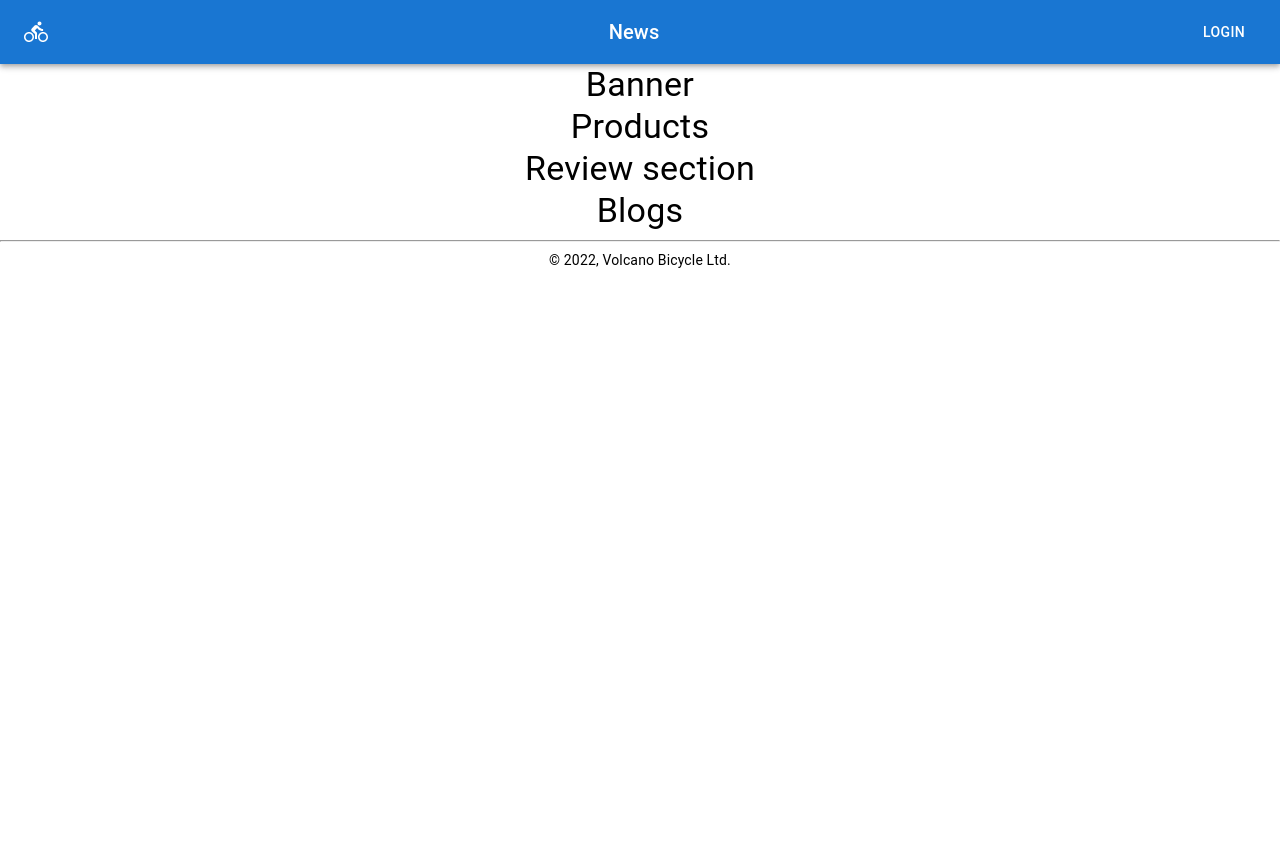
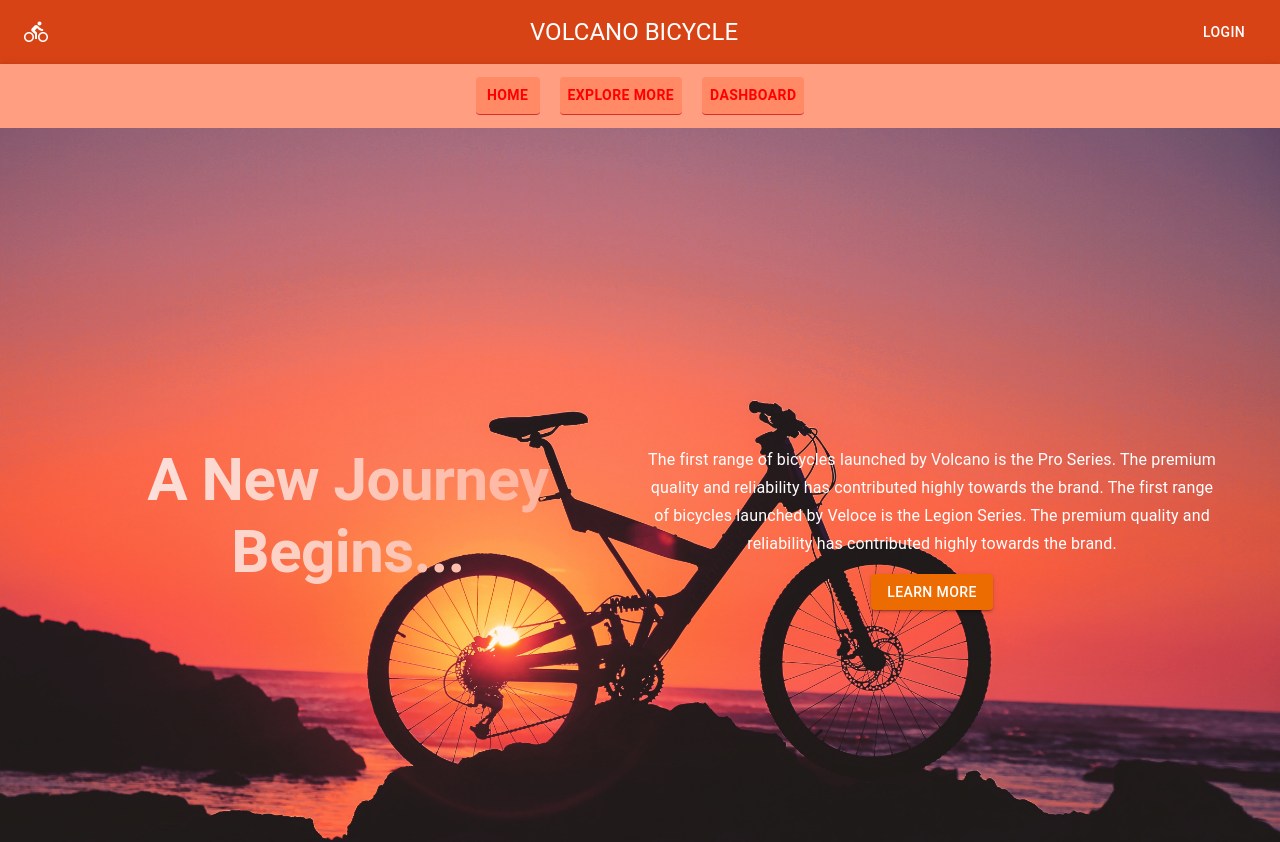
Before and after one commit to asifhassan8231/bicycle-shop-mongodb-node-client, a React (Create React App) app: page / in a window 1280 px wide. Shown: the top 842 px of the page. Before the commit the page ends 800 px from the top, so only its background shows below. Built offline with nearby package versions, Linux system fonts and the light colour scheme.

Commit message:
banner added

```diff
--- a/src/App.js
+++ b/src/App.js
@@ -1,5 +1,7 @@
 import { BrowserRouter, Switch, Route } from 'react-router-dom';
 import './App.css';
+import Dashboard from './components/Dashboard/Dashboard/Dashboard';
+import Explore from './components/Explore/Explore/Explore';
 import Home from './components/Home/Home/Home';
 
 function App() {
@@ -10,8 +12,14 @@ function App() {
           <Route exact path="/">
             <Home></Home>
           </Route>
-          <Route>
-
+          <Route path="/home">
+            <Home></Home>
+          </Route>
+          <Route path="/explore">
+            <Explore></Explore>
+          </Route>
+          <Route path="/dashboard">
+            <Dashboard></Dashboard>
           </Route>
         </Switch>
       </BrowserRouter>
--- /dev/null
+++ b/src/components/Dashboard/Dashboard/Dashboard.js
@@ -0,0 +1,12 @@
+import { Typography } from '@mui/material';
+import React from 'react';
+
+const Dashboard = () => {
+    return (
+        <>
+            <Typography>Dashboard</Typography>
+        </>
+    );
+};
+
+export default Dashboard;
--- /dev/null
+++ b/src/components/Explore/Explore/Explore.js
@@ -0,0 +1,12 @@
+import React from 'react';
+import MoreProducts from '../MoreProducts/MoreProducts';
+
+const Explore = () => {
+    return (
+        <>
+            <MoreProducts></MoreProducts>
+        </>
+    );
+};
+
+export default Explore;
--- /dev/null
+++ b/src/components/Explore/MoreProducts/MoreProducts.js
@@ -0,0 +1,14 @@
+import { Container, Typography } from '@mui/material';
+import React from 'react';
+
+const MoreProducts = () => {
+    return (
+        <Container>
+            <Typography>
+                more products
+            </Typography>
+        </Container>
+    );
+};
+
+export default MoreProducts;
--- a/src/components/Home/Banner/Banner.js
+++ b/src/components/Home/Banner/Banner.js
@@ -1,13 +1,48 @@
-import { Container, Typography } from '@mui/material';
+import { Button, Container, Grid, Typography } from '@mui/material';
+import { Box } from '@mui/system';
 import React from 'react';
+import banner from '../../../images/banner-1.jpg';
 
 const Banner = () => {
+
     return (
-        <Container>
-            <Typography variant="h4">
-                Banner
-            </Typography>
-        </Container>
+        <Box
+            sx={{
+                backgroundImage: `url(${banner})`,
+                height: '100vh',
+                backgroundSize: '100vw 110vh',
+                backgroundRepeat: 'no-repeat',
+                marginTop: '0', display: 'flex',
+                alignItems: 'center'
+            }}>
+            <Container sx={{ flexGrow: 1 }}>
+                <Grid container spacing={2}
+                    style={{
+                        display: 'flex',
+                        alignItems: 'center'
+                    }}
+                >
+                    <Grid item xs={12} md={6} >
+                        <Typography variant='h2' sx={{ mb: 3, fontWeight: 'bold' }} style={{
+                            background: 'linear-gradient(to right, #fbe9e7 0%, #ffab91 100%)',
+                            webkitBackgroundClip: 'text',
+                            webkitTextFillColor: 'transparent'
+                        }}>
+                            A New Journey Begins...
+                        </Typography>
+
+                    </Grid>
+                    <Grid item xs={12} md={6} >
+                        <Typography variant='subtitle1' color="white" sx={{ mb: 2 }}>
+                            The first range of bicycles launched by Volcano is the Pro Series. The premium quality and reliability has contributed highly towards the brand. The first range of bicycles launched by Veloce is the Legion Series. The premium quality and reliability has contributed highly towards the brand.
+                        </Typography>
+                        <Button variant="contained" color="warning">
+                            Learn More
+                        </Button>
+                    </Grid>
+                </Grid>
+            </Container>
+        </Box>
     );
 };
 
--- a/src/components/Home/Home/Home.js
+++ b/src/components/Home/Home/Home.js
@@ -11,8 +11,8 @@ const Home = () => {
     return (
         <>
             <Navigation></Navigation>
+            <Banner></Banner>
             <Container>
-                <Banner></Banner>
                 <Products></Products>
                 <Reviews></Reviews>
                 <Blogs></Blogs>
--- a/src/components/Shared/Navigation/Navigation.js
+++ b/src/components/Shared/Navigation/Navigation.js
@@ -2,11 +2,12 @@ import { AppBar, Button, IconButton, Toolbar, Typography } from '@mui/material';
 import DirectionsBikeIcon from '@mui/icons-material/DirectionsBike';
 import { Box } from '@mui/system';
 import React from 'react';
+import { Link } from 'react-router-dom';
 
 const Navigation = () => {
     return (
         <Box sx={{ flexGrow: 1 }}>
-            <AppBar position="static">
+            <AppBar position="static" sx={{ bgcolor: '#d84315' }}>
                 <Toolbar>
                     <IconButton
                         size="large"
@@ -17,10 +18,33 @@ const Navigation = () => {
                     >
                         <DirectionsBikeIcon />
                     </IconButton>
-                    <Typography variant="h6" component="div" sx={{ flexGrow: 1 }}>
-                        News
+                    <Typography variant="h5" component="div" sx={{ flexGrow: 1 }}>
+                        VOLCANO BICYCLE
                     </Typography>
                     <Button color="inherit">Login</Button>
+                </Toolbar>
+            </AppBar>
+            <AppBar position="static" sx={{ bgcolor: '#ff9e80', color: 'black' }}>
+                <Toolbar style={{ display: 'flex', justifyContent: 'center' }}>
+
+                    <Link to="/home" style={{ textDecoration: 'none', marginRight: '20px' }}>
+                        <Button sx={{ bgcolor: '#ff8a65', color: 'red', borderBottom: 1, borderColor: 'error.main', fontWeight: 'bold' }}>
+                            Home
+                        </Button>
+                    </Link>
+
+                    <Link to="/explore" style={{ textDecoration: 'none', marginRight: '20px' }}>
+                        <Button sx={{ bgcolor: '#ff8a65', color: 'red', borderBottom: 1, borderColor: 'error.main', fontWeight: 'bold' }}>
+                            Explore More
+                        </Button>
+                    </Link>
+
+                    <Link to="/dashboard" style={{ textDecoration: 'none', color: 'black' }}>
+                        <Button sx={{ bgcolor: '#ff8a65', color: 'red', borderBottom: 1, borderColor: 'error.main', fontWeight: 'bold' }}>
+                            Dashboard
+                        </Button>
+                    </Link>
+
                 </Toolbar>
             </AppBar>
         </Box>
```
Also changed, not shown: src/images/banner-1.jpg (added), src/images/red-cycle.jpg (added).
